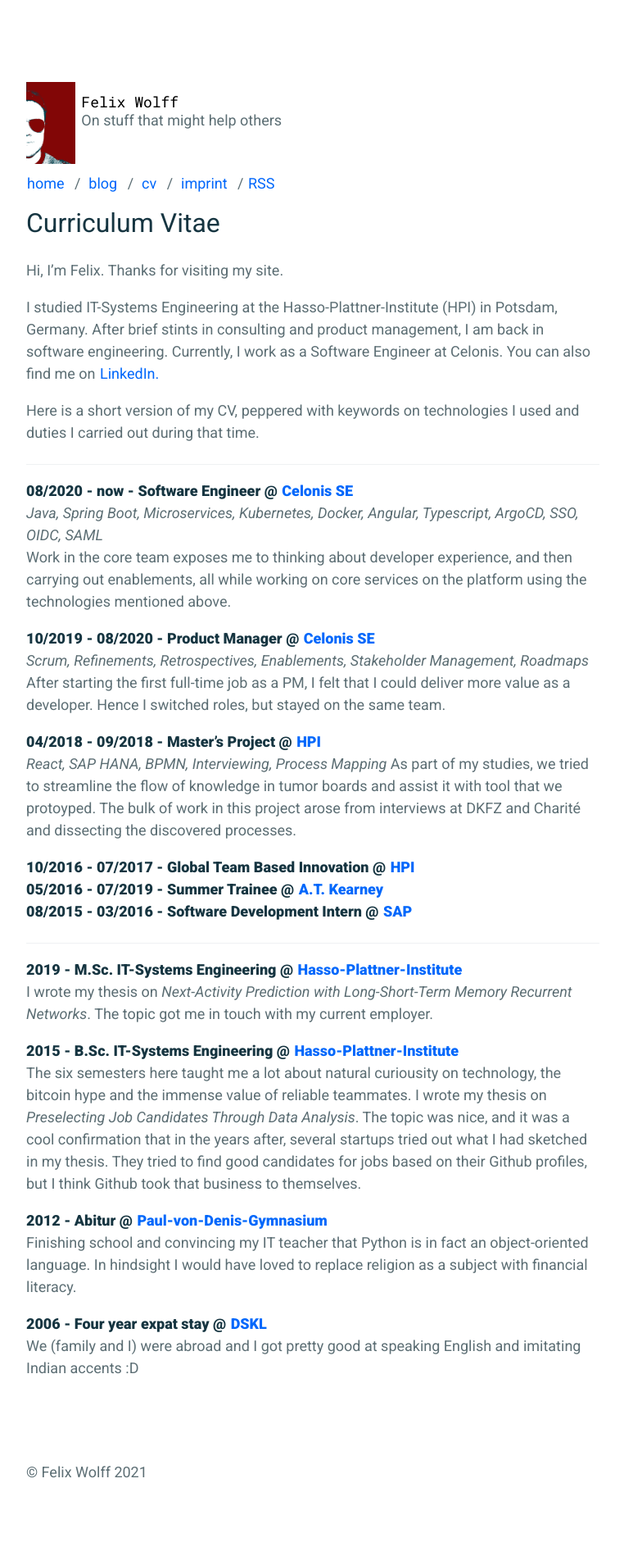
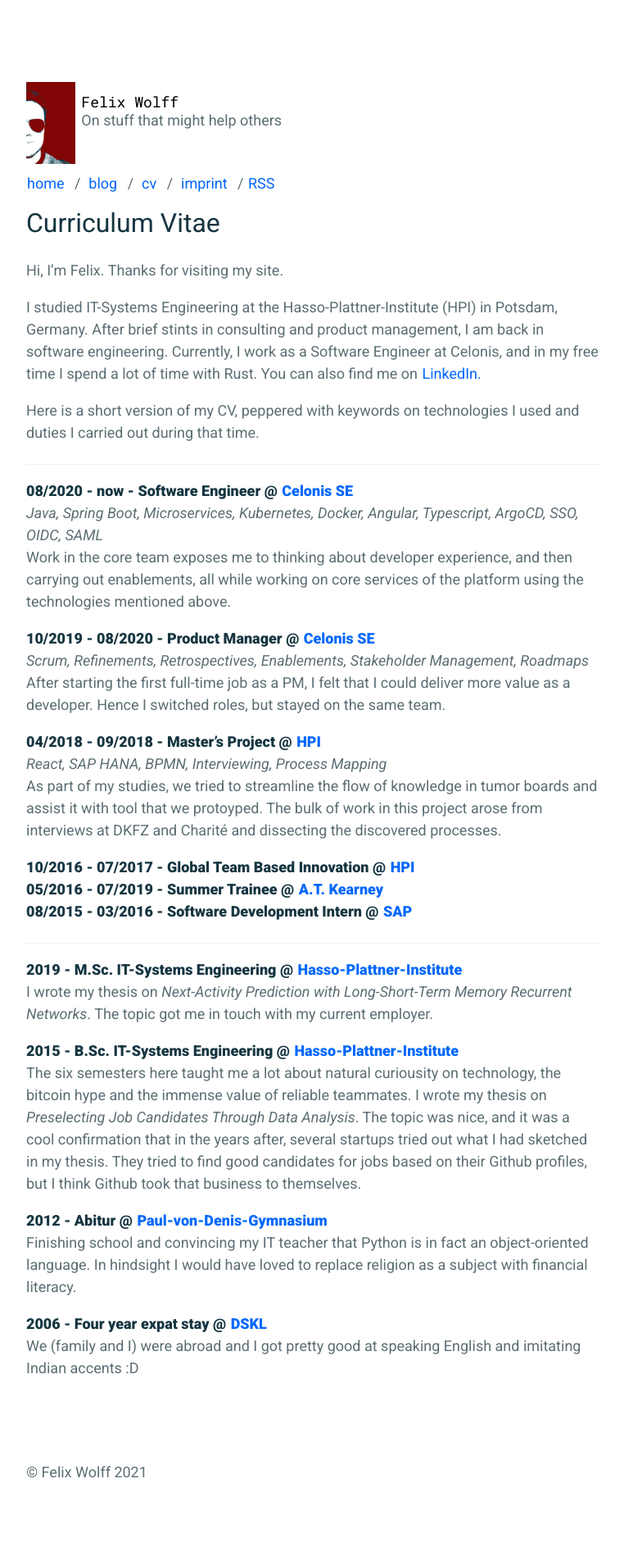
Before and after one commit to flxw/flxw.github.io, a Jekyll site: the page built from _pages/cv.md, in a window 1280 px wide. Shown: the whole page at 82% size, without its empty margins (258-1020 px from the left). Built offline with Jekyll 4.4.1, drawn with Linux system fonts in a browser that asks for light colours.

Commit message:
fix: typos

```diff
--- a/_pages/cv.md
+++ b/_pages/cv.md
@@ -7,7 +7,7 @@
 
 I studied IT-Systems Engineering at the Hasso-Plattner-Institute (HPI) in Potsdam, Germany.
 After brief stints in consulting and product management, I am back in software engineering.
-Currently, I work as a Software Engineer at Celonis.
+Currently, I work as a Software Engineer at Celonis, and in my free time I spend a lot of time with Rust.
 You can also find me on <a href="https://de.linkedin.com/in/felix-wolff" data-network="LinkedIn" data-proofer-ignore>LinkedIn.</a>
 
 Here is a short version of my CV, peppered with keywords on technologies I used and duties I carried out during that time.
@@ -17,7 +17,7 @@
 **08/2020 - now - Software Engineer @ [Celonis SE](https://celonis.com)**\\
 *Java, Spring Boot, Microservices, Kubernetes, Docker, Angular, Typescript, ArgoCD, SSO, OIDC, SAML*\\
 Work in the core team exposes me to thinking about developer experience, and then carrying out enablements,
-all while working on core services on the platform using the technologies mentioned above.
+all while working on core services of the platform using the technologies mentioned above.
 
 **10/2019 - 08/2020 - Product Manager @ [Celonis SE](https://celonis.com)**\\
 *Scrum, Refinements, Retrospectives, Enablements, Stakeholder Management, Roadmaps*\\
@@ -25,7 +25,7 @@
 Hence I switched roles, but stayed on the same team.
 
 **04/2018 - 09/2018 - Master's Project @ [HPI](https://hpi.de)**\\
-*React, SAP HANA, BPMN, Interviewing, Process Mapping*
+*React, SAP HANA, BPMN, Interviewing, Process Mapping*\\
 As part of my studies, we tried to streamline the flow of knowledge in tumor boards and assist it with tool that we protoyped.
 The bulk of work in this project arose from interviews at DKFZ and Charité and dissecting the discovered processes.
 
```
